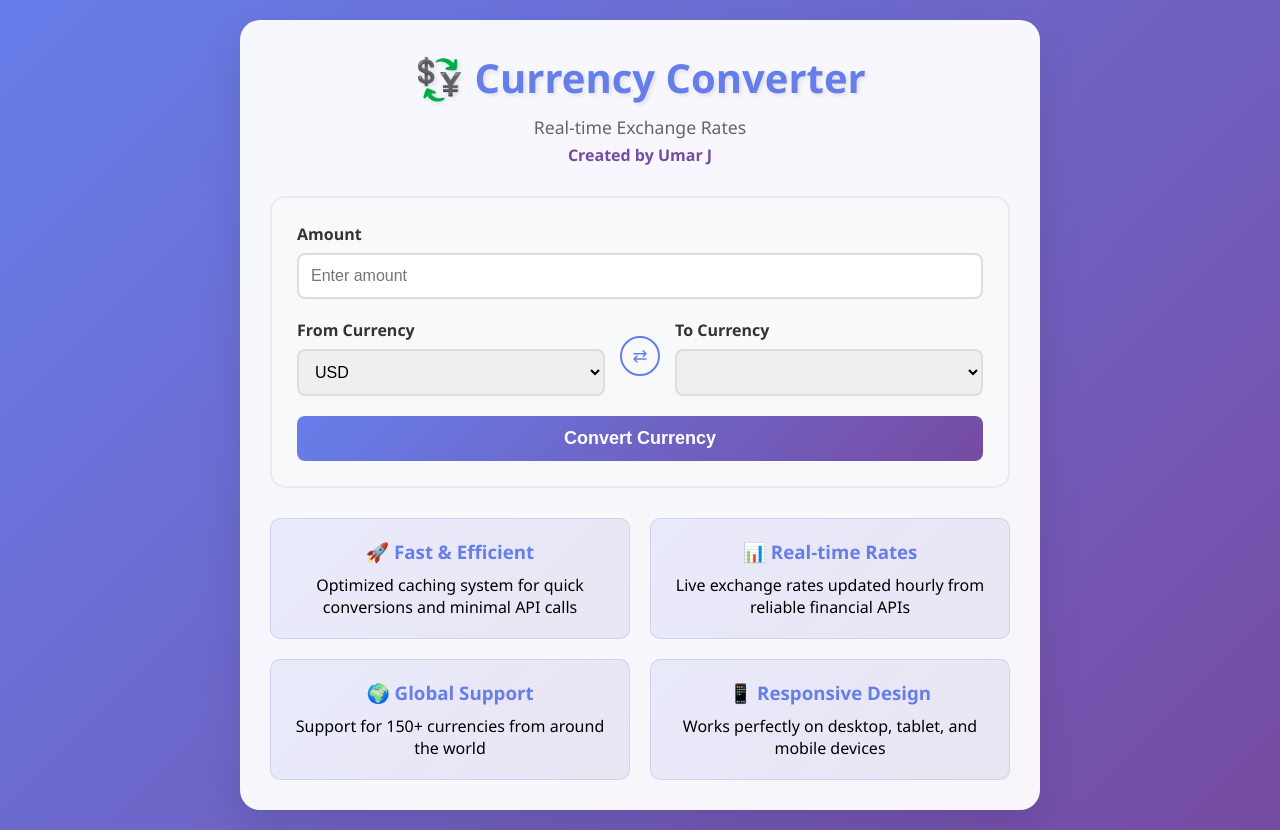
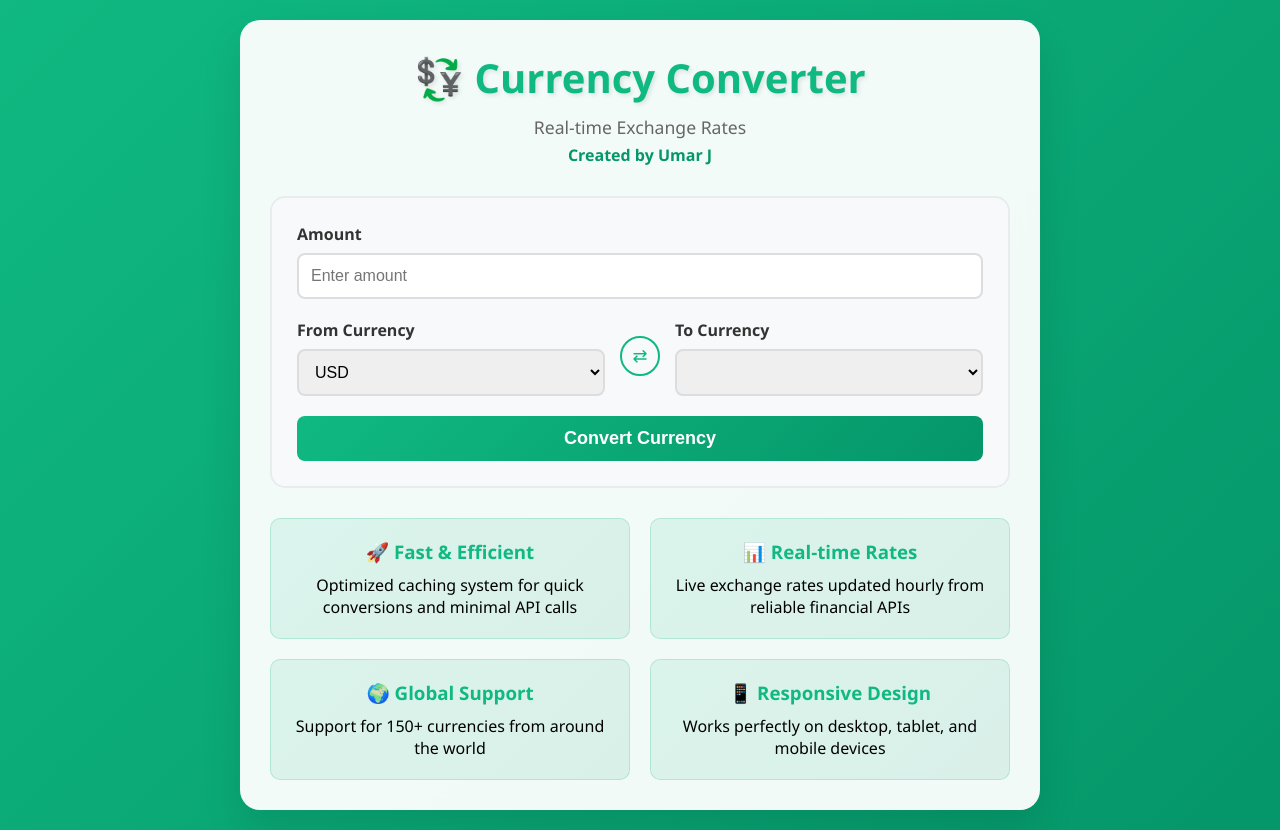
Before and after one commit to umarJ-max/Currency-Converter, a Flask app: page / in a window 1280 px wide. Run offline with Flask 3, Linux system fonts and the light colour scheme; data that the repository does not hold is empty.

Commit message:
Fix the Colors of overall project

```diff
--- a/templates/index.html
+++ b/templates/index.html
@@ -13,7 +13,7 @@
 
         body {
             font-family: 'Segoe UI', Tahoma, Geneva, Verdana, sans-serif;
-            background: linear-gradient(135deg, #667eea 0%, #764ba2 100%);
+            background: linear-gradient(135deg, #10b981 0%, #059669 100%);
             min-height: 100vh;
             padding: 20px;
         }
@@ -36,7 +36,7 @@
         .brand {
             font-size: 2.5rem;
             font-weight: bold;
-            color: #667eea;
+            color: #10b981;
             margin-bottom: 10px;
             text-shadow: 2px 2px 4px rgba(0, 0, 0, 0.1);
         }
@@ -48,7 +48,7 @@
         }
 
         .creator {
-            color: #764ba2;
+            color: #059669;
             font-weight: 600;
             font-size: 1rem;
         }
@@ -91,11 +91,11 @@
 
         input:focus, select:focus {
             outline: none;
-            border-color: #667eea;
+            border-color: #10b981;
         }
 
         .convert-btn {
-            background: linear-gradient(135deg, #667eea 0%, #764ba2 100%);
+            background: linear-gradient(135deg, #10b981 0%, #059669 100%);
             color: white;
             padding: 12px 30px;
             border: none;
@@ -109,7 +109,7 @@
 
         .convert-btn:hover {
             transform: translateY(-2px);
-            box-shadow: 0 10px 20px rgba(102, 126, 234, 0.3);
+            box-shadow: 0 10px 20px rgba(16, 185, 129, 0.3);
         }
 
         .convert-btn:disabled {
@@ -119,7 +119,7 @@
         }
 
         .result {
-            background: linear-gradient(135deg, #667eea 0%, #764ba2 100%);
+            background: linear-gradient(135deg, #10b981 0%, #059669 100%);
             color: white;
             padding: 20px;
             border-radius: 10px;
@@ -140,7 +140,7 @@
 
         .loading {
             text-align: center;
-            color: #667eea;
+            color: #10b981;
             font-weight: 600;
             margin-top: 20px;
             display: none;
@@ -154,22 +154,22 @@
         }
 
         .feature {
-            background: linear-gradient(135deg, rgba(102, 126, 234, 0.1) 0%, rgba(118, 75, 162, 0.1) 100%);
+            background: linear-gradient(135deg, rgba(16, 185, 129, 0.1) 0%, rgba(5, 150, 105, 0.1) 100%);
             padding: 20px;
             border-radius: 10px;
             text-align: center;
-            border: 1px solid rgba(102, 126, 234, 0.2);
+            border: 1px solid rgba(16, 185, 129, 0.2);
         }
 
         .feature h3 {
-            color: #667eea;
+            color: #10b981;
             margin-bottom: 10px;
         }
 
         .swap-btn {
             background: #f8f9fa;
-            border: 2px solid #667eea;
-            color: #667eea;
+            border: 2px solid #10b981;
+            color: #10b981;
             width: 40px;
             height: 40px;
             border-radius: 50%;
@@ -184,7 +184,7 @@
         }
 
         .swap-btn:hover {
-            background: #667eea;
+            background: #10b981;
             color: white;
             transform: rotate(180deg);
         }
```
